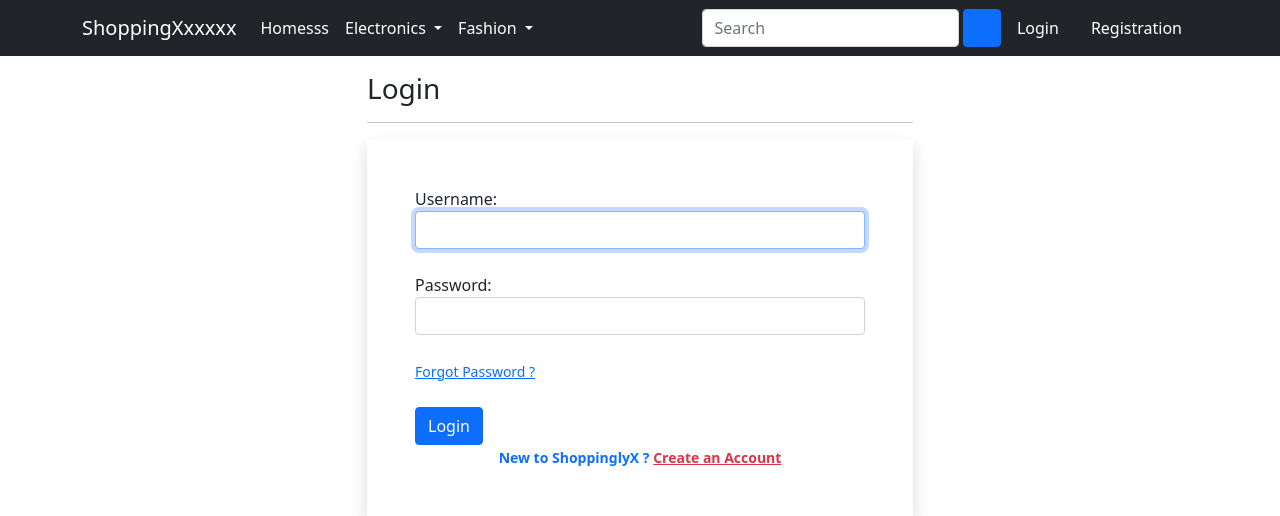
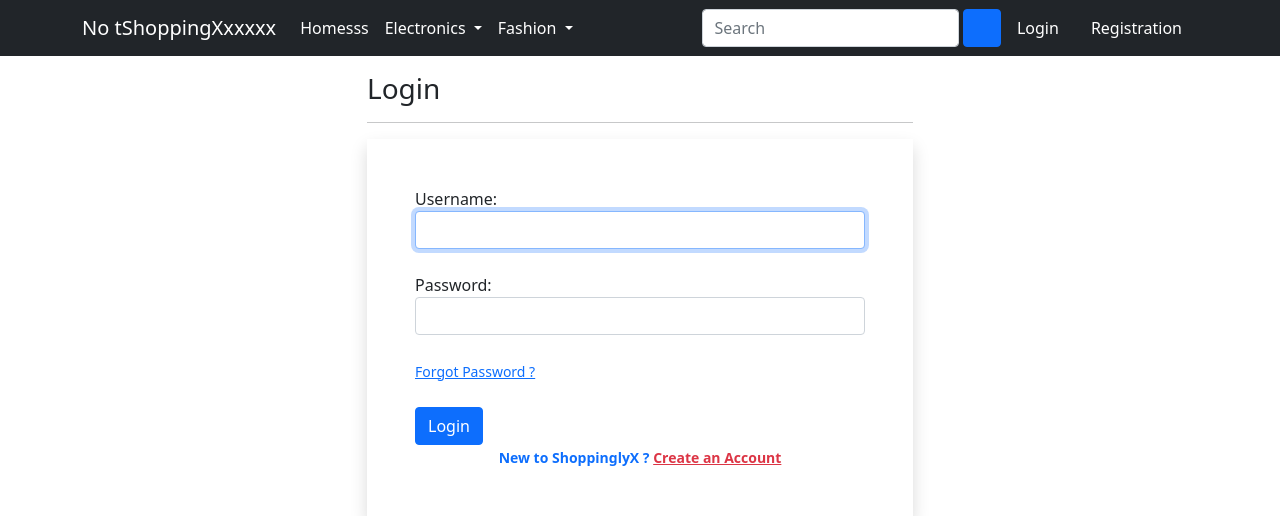
Before and after one commit to bansalsahil123/shopping-repo, a Django app: page /accounts/login/?next=/cart/ in a window 1280 px wide. Shown: the top 516 px of the page. Run offline with Django 3.2, Linux system fonts and the light colour scheme; some libraries are stand-ins or nearby versions; some web fonts are replaced.

Commit message:
new cluster

```diff
--- a/ShoppinglyX/app/templates/app/base.html
+++ b/ShoppinglyX/app/templates/app/base.html
@@ -25,7 +25,7 @@
 
     <nav class="navbar navbar-expand-lg navbar-dark bg-dark">
      <div class="container">
-       <a class="navbar-brand" href="/">ShoppingXxxxxx</a>
+       <a class="navbar-brand" href="/">No tShoppingXxxxxx</a>
        <button class="navbar-toggler" type="button" data-bs-toggle="collapse" data-bs-target="#navbarSupportedContent" aria-controls="navbarSupportedContent" aria-expanded="false" aria-label="Toggle navigation">
          <span class="navbar-toggler-icon"></span>
        </button>
--- a/k8s/ecommerce-deployment.yaml
+++ b/k8s/ecommerce-deployment.yaml
@@ -3,7 +3,7 @@ kind: Deployment
 metadata:
   name: ecommerce-deployment
 spec:
-  replicas: 2
+  replicas: 5
   selector:
     matchLabels:
       component: web
```
